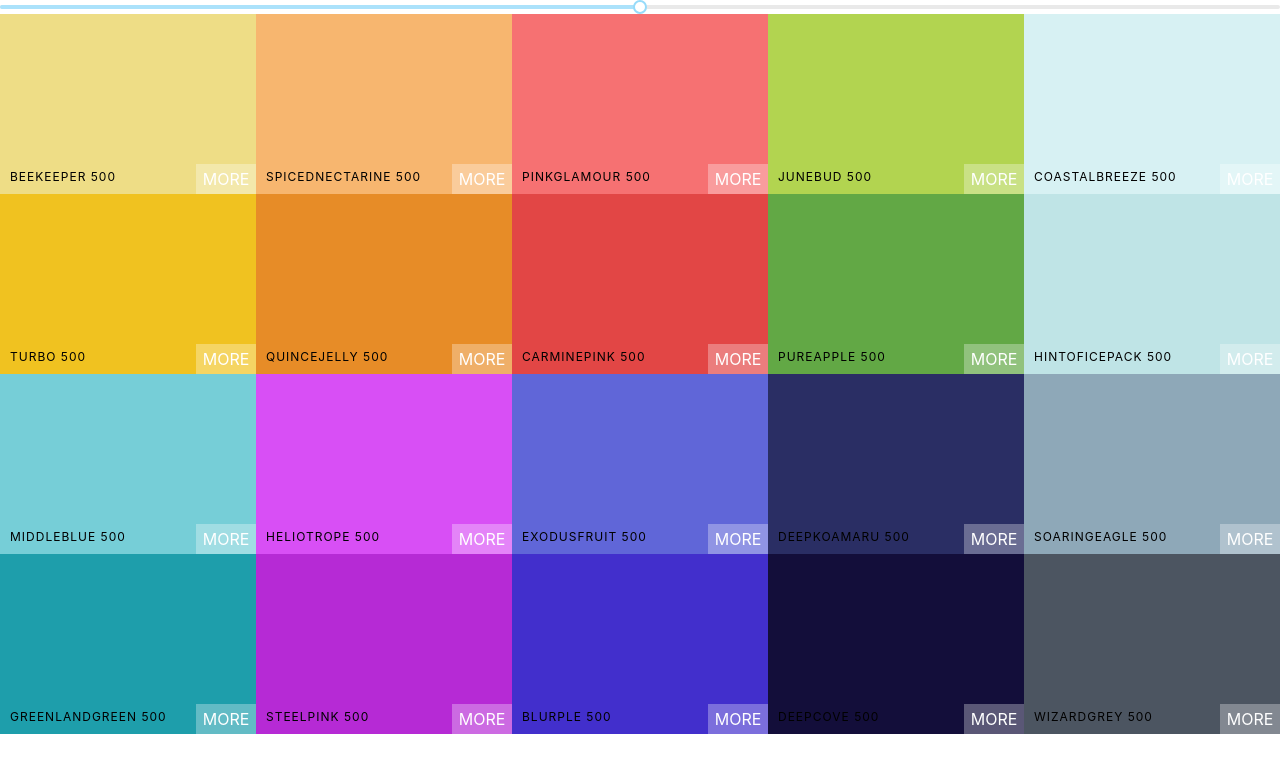
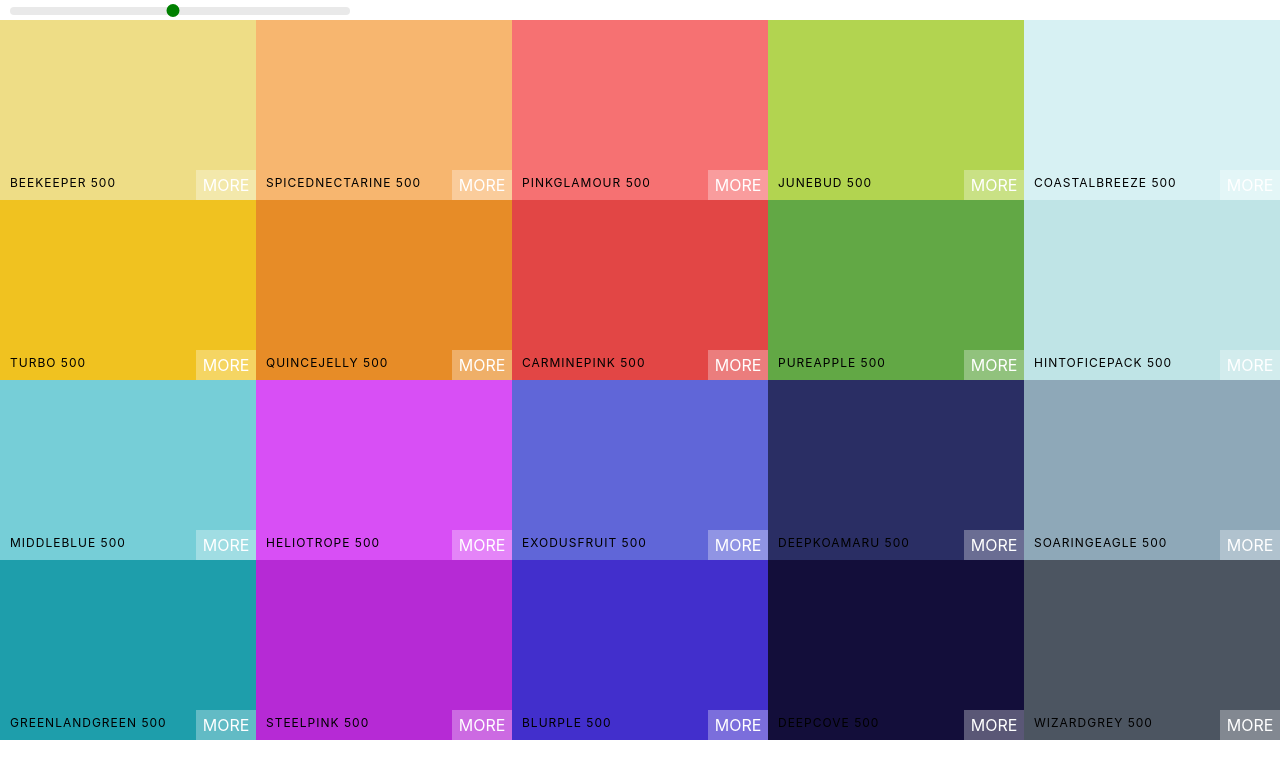
Before and after one commit to sarfarazkasmani/react-color-app, a React (Create React App) app: page /palette/flat-ui-colors-american in a window 1280 px wide. Shown: the top 778 px of the page. Built offline with nearby package versions, Linux system fonts and the light colour scheme.

Commit message:
styling done for slider

```diff
--- a/src/Palette.css
+++ b/src/Palette.css
@@ -1,6 +1,30 @@
 .Palette {
-    height:100vh;
+	height: 100vh;
 }
-.Palette-colors{
-    height:90%;
+.Palette-colors {
+	height: 90%;
 }
+.slider {
+	width: 340px;
+	margin: 0 10px;
+	display: inline-block;
+}
+.rc-slider-track {
+	background-color: transparent;
+}
+.rc-slider-rail {
+	height: 8px;
+}
+.rc-slider-handle,
+.rc-slider-handle:active,
+.rc-slider-handle:focus,
+.rc-slider-handle:hover {
+	background-color: green;
+	outline: none;
+	border: 2px solid green;
+	box-shadow: none;
+	width: 13px;
+	height: 13px;
+	margin-left: -7px;
+	margin-top: -3px;
+}
--- a/src/Palette.js
+++ b/src/Palette.js
@@ -1,39 +1,45 @@
-import React, { Component } from 'react'
-import ColorBox from './ColorBox'
-import './Palette.css'
+import React, { Component } from 'react';
+import ColorBox from './ColorBox';
+import 'rc-slider/assets/index.css';
+import './Palette.css';
 import Slider from 'rc-slider';
-import 'rc-slider/assets/index.css';
 
 class Palette extends Component {
 	constructor(props) {
 		super(props);
 		this.state = {
 			level: 500
-        }
-        this.changeLevel = this.changeLevel.bind(this)
+		};
+		this.changeLevel = this.changeLevel.bind(this);
 	}
 	changeLevel(level) {
 		this.setState({
 			level: level
-        })
+		});
 	}
 	render() {
 		const { colors } = this.props.palette;
-        const { level } = this.state
-        const colorBoxes = colors[level].map(color => (
+		const { level } = this.state;
+		const colorBoxes = colors[level].map((color) => (
 			<ColorBox background={color.hex} name={color.name} />
-        ))
+		));
 		return (
-            <div className="Palette" >
-                <Slider defaultValue={level} step={100} min={100} max={900} onAfterChange={this.changeLevel} />
+			<div className="Palette">
+				<div className="slider">
+					<Slider
+						defaultValue={level}
+						step={100}
+						min={100}
+						max={900}
+						onAfterChange={this.changeLevel}
+					/>
+				</div>
 				{/* //TODO: Navbar goes here */}
-                <div className="Palette-colors">
-                    {colorBoxes}
-                </div>
+				<div className="Palette-colors">{colorBoxes}</div>
 				{/* //TODO: footer  */}
 			</div>
-        )
+		);
 	}
 }
 
-export default Palette
+export default Palette;
```
Lines whose indentation alone changed are shown as unchanged.
